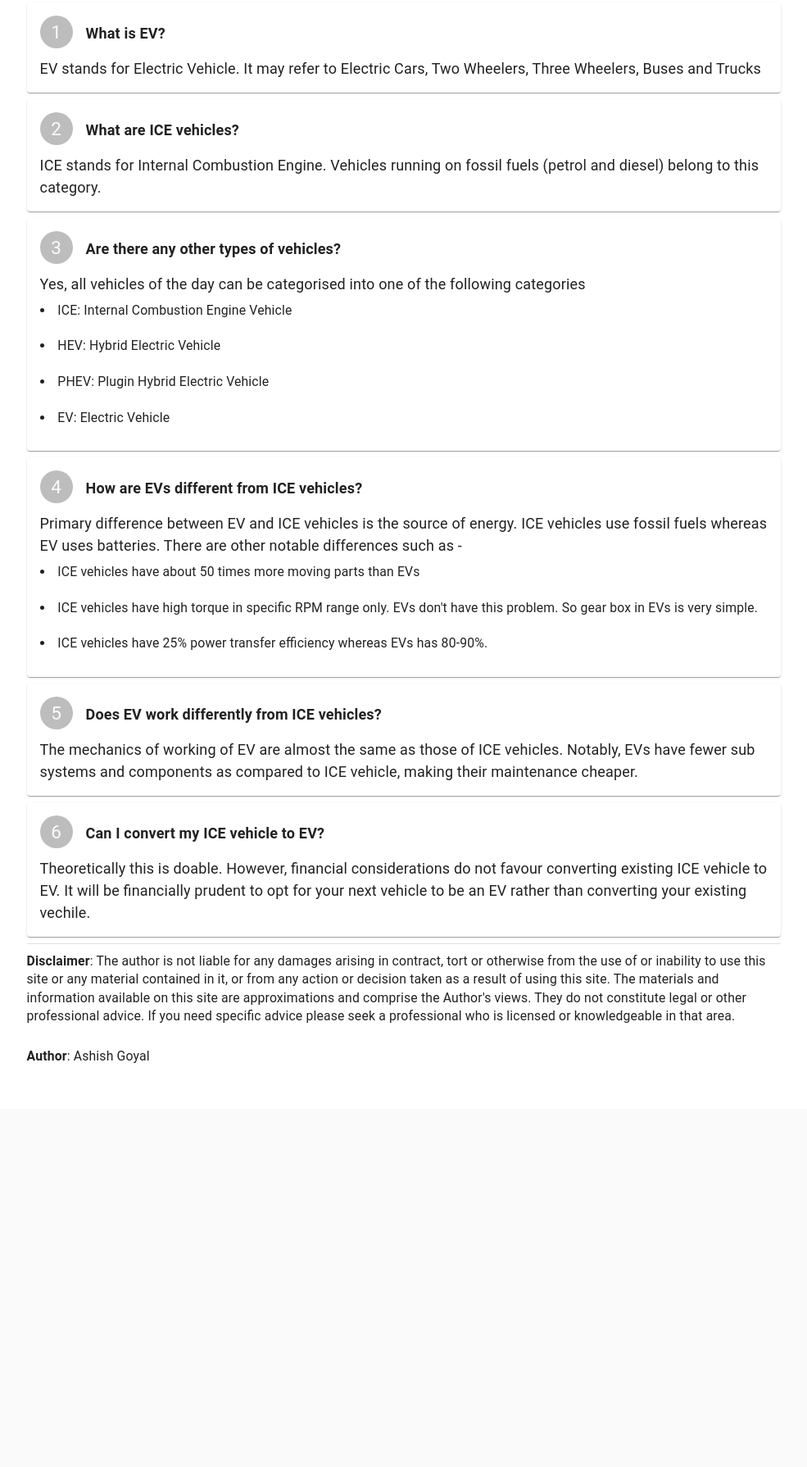
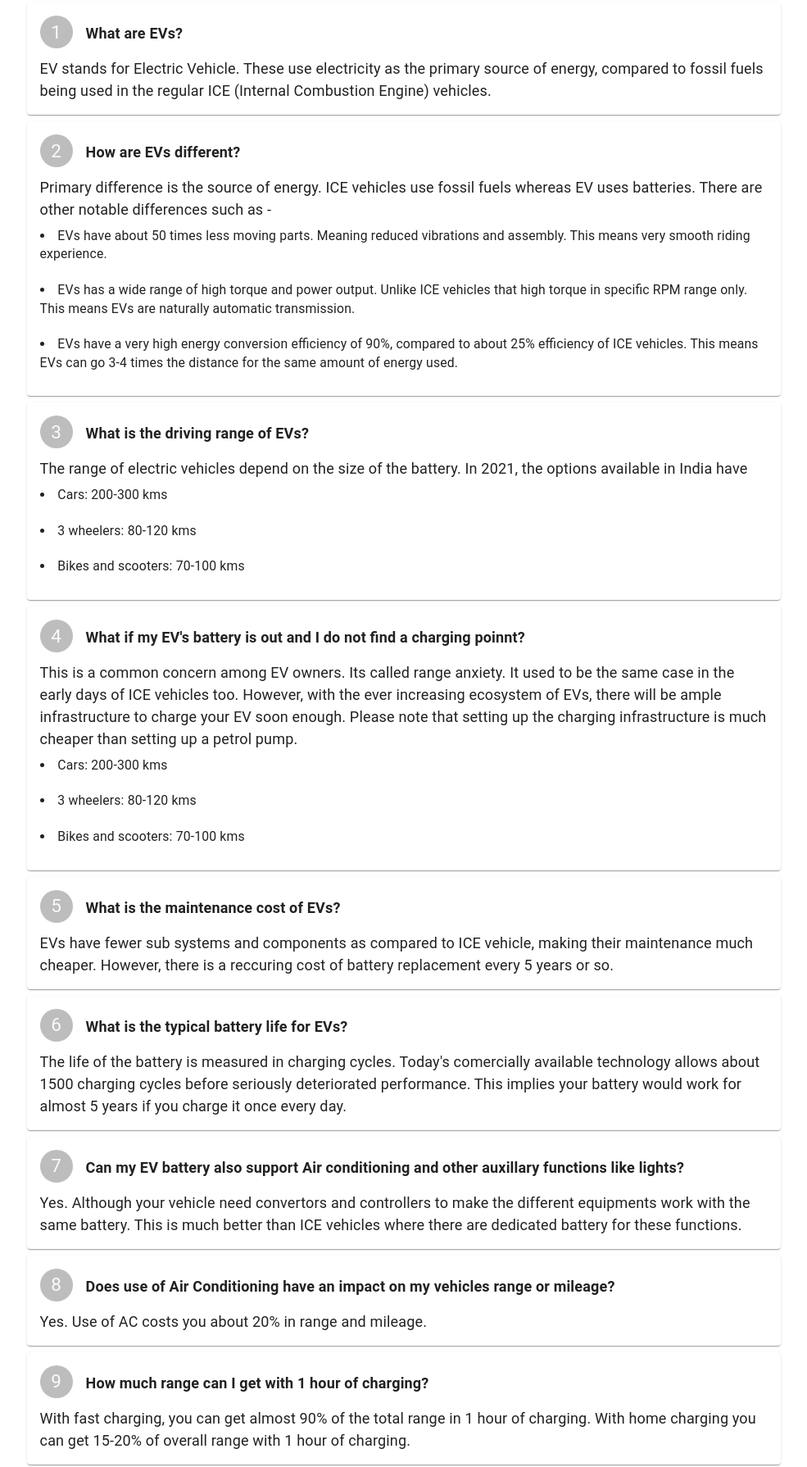
Before and after one commit to ashish19goyal/ev-mileage-calculator, a Gatsby site: page /about-ev in a window 1280 px wide. Shown: the part 213-2003 px from the top of the page at 82% size, without its empty margins (147-1132 px from the left). Before the commit the page ends 1566 px from the top, so only its background shows below. Built offline with nearby package versions, Linux system fonts and the light colour scheme; Gatsby itself is replaced by a stand-in of ours.

Commit message:
Added and updated questions

```diff
--- a/src/components/ev-calculator.js
+++ b/src/components/ev-calculator.js
@@ -117,7 +117,7 @@ const EVCalculator = ({ type }) => {
     let runningCostValue = ((mileage * electricityCharges) / 1000).toFixed(2);
     setRunningCost(runningCostValue);
 
-    let years = Math.min(5, modelInfo.battery.years);
+    let years = Math.min(8, modelInfo.battery.years);
 
     let maxDailyKms = Math.min(
       dailyRun,
@@ -259,12 +259,12 @@ const EVCalculator = ({ type }) => {
       </Paper>
       <Paper className={classes.paper}>
         <Grid>
-          <h4>your daily usage</h4>
+          <h4>Your daily usage</h4>
         </Grid>
         <EvInput
           label="Your daily usage"
           value={dailyRun}
-          description="Update based on your usage"
+          description="Update based on your usage. This will have an impact on your total cost of ownership"
           handleChange={handleDailyRunChange}
           endUnit="km/day"
         />
--- a/src/pages/about-ev.js
+++ b/src/pages/about-ev.js
@@ -8,45 +8,113 @@ import Divider from "@material-ui/core/Divider";
 
 const questions = [
   {
-    question: "What is EV?",
+    question: "What are EVs?",
     answer:
-      "EV stands for Electric Vehicle. It may refer to Electric Cars, Two Wheelers, Three Wheelers, Buses and Trucks",
+      "EV stands for Electric Vehicle. These use electricity as the primary source of energy, compared to fossil fuels being used in the regular ICE (Internal Combustion Engine) vehicles. ",
   },
   {
-    question: "What are ICE vehicles?",
+    question: "How are EVs different?",
     answer:
-      "ICE stands for Internal Combustion Engine. Vehicles running on fossil fuels (petrol and diesel) belong to this category.",
-  },
-  {
-    question: "Are there any other types of vehicles?",
-    answer:
-      "Yes, all vehicles of the day can be categorised into one of the following categories",
+      "Primary difference is the source of energy. ICE vehicles use fossil fuels whereas EV uses batteries. There are other notable differences such as -",
     list: [
-      "ICE: Internal Combustion Engine Vehicle",
-      "HEV: Hybrid Electric Vehicle",
-      "PHEV: Plugin Hybrid Electric Vehicle",
-      "EV: Electric Vehicle",
+      "EVs have about 50 times less moving parts. Meaning reduced vibrations and assembly. This means very smooth riding experience.",
+      "EVs has a wide range of high torque and power output. Unlike ICE vehicles that high torque in specific RPM range only. This means EVs are naturally automatic transmission.",
+      "EVs have a very high energy conversion efficiency of 90%, compared to about 25% efficiency of ICE vehicles. This means EVs can go 3-4 times the distance for the same amount of energy used.",
     ],
   },
   {
-    question: "How are EVs different from ICE vehicles?",
+    question: "What is the driving range of EVs?",
     answer:
-      "Primary difference between EV and ICE vehicles is the source of energy. ICE vehicles use fossil fuels whereas EV uses batteries. There are other notable differences such as -",
+      "The range of electric vehicles depend on the size of the battery. In 2021, the options available in India have ",
     list: [
-      "ICE vehicles have about 50 times more moving parts than EVs",
-      "ICE vehicles have high torque in specific RPM range only. EVs don't have this problem. So gear box in EVs is very simple.",
-      "ICE vehicles have 25% power transfer efficiency whereas EVs has 80-90%.",
+      "Cars: 200-300 kms",
+      "3 wheelers: 80-120 kms",
+      "Bikes and scooters: 70-100 kms",
     ],
   },
   {
-    question: "Does EV work differently from ICE vehicles?",
+    question:
+      "What if my EV's battery is out and I do not find a charging poinnt?",
     answer:
-      "The mechanics of working of EV are almost the same as those of ICE vehicles. Notably, EVs have fewer sub systems and components as compared to ICE vehicle, making their maintenance cheaper.",
+      "This is a common concern among EV owners. Its called range anxiety. It used to be the same case in the early days of ICE vehicles too. However, with the ever increasing ecosystem of EVs, there will be ample infrastructure to charge your EV soon enough. Please note that setting up the charging infrastructure is much cheaper than setting up a petrol pump.",
+    list: [
+      "Cars: 200-300 kms",
+      "3 wheelers: 80-120 kms",
+      "Bikes and scooters: 70-100 kms",
+    ],
+  },
+  {
+    question: "What is the maintenance cost of EVs?",
+    answer:
+      "EVs have fewer sub systems and components as compared to ICE vehicle, making their maintenance much cheaper. However, there is a reccuring cost of battery replacement every 5 years or so.",
+  },
+  {
+    question: "What is the typical battery life for EVs?",
+    answer:
+      "The life of the battery is measured in charging cycles. Today's comercially available technology allows about 1500 charging cycles before seriously deteriorated performance. This implies your battery would work for almost 5 years if you charge it once every day.",
+  },
+  {
+    question:
+      "Can my EV battery also support Air conditioning and other auxillary functions like lights?",
+    answer:
+      "Yes. Although your vehicle need convertors and controllers to make the different equipments work with the same battery. This is much better than ICE vehicles where there are dedicated battery for these functions.",
+  },
+  {
+    question:
+      "Does use of Air Conditioning have an impact on my vehicles range or mileage?",
+    answer: "Yes. Use of AC costs you about 20% in range and mileage.",
+  },
+  {
+    question: "How much range can I get with 1 hour of charging?",
+    answer:
+      "With fast charging, you can get almost 90% of the total range in 1 hour of charging. With home charging you can get 15-20% of overall range with 1 hour of charging.",
+  },
+  {
+    question: "Does driving speed has any effect on my driving range?",
+    answer:
+      "Yes. The amount of energy used is proportional to the square of driving speed. This means you would be using four times the energy if dirving at double the speed, thereby reducing your driving range by more than half.",
+  },
+  {
+    question: "What is the top speed that my EV can achieve?",
+    answer:
+      "Max speed depend upon the ratings of the motor used in the vehicles. Typically in India",
+    list: [
+      "Electric Cars have a top speed of 120-167 km/h",
+      "3 wheelers have a top speed of 50-55 km/h",
+      "Bikes and Scooters have a top speed of 60-80 km/h",
+    ],
+  },
+  {
+    question: "How good is the pickup for electric vehicles?",
+    answer:
+      "The pickup for electric vehicles is much better than ICE vehicles. Infact, you would feel a sudden throwback at the start of driving.",
+  },
+  {
+    question:
+      "EVs have chips and software. What if the chip burns out or software has a bug?",
+    answer:
+      "Automobile industry have very high quality standards, highest in the industry. EVs have redundancies built in to handle failures. Also, the sub systems are designed to operate independently in case of failures in adjoining components.",
+  },
+  {
+    question: "Is EV more expensive than their ICE counterparts?",
+    answer:
+      "Yes, however the difference in cost is reduced by govt provided subsidies.",
+  },
+  {
+    question:
+      "If I buy a EV, I have to pay a lot of money upfront for batteries. With ICE vehicles, I get to pay as I use. Are they any solutions available for this to bring down the costs of EVs?",
+    answer:
+      "Yes. A lot of industry leaders are working on innovative solutions to bring down the upfront cost of EVs. One of the proposed solutions is to use a low capacity primary battery and the ability to top up with a high power secondary battery on demand. This will bring down the cost for our average EV owners.",
+  },
+  {
+    question: "Are EVs suitable for hilly terrain?",
+    answer:
+      "Hilly terrains demand very good drive train ratings. It also consumes a lot of energy to go uphill. EVs in 2021 are not suitable to work in hilly terrains. They are more suitable for city commute.",
   },
   {
     question: "Can I convert my ICE vehicle to EV?",
     answer:
-      "Theoretically this is doable. However, financial considerations do not favour converting existing ICE vehicle to EV. It will be financially prudent to opt for your next vehicle to be an EV rather than converting your existing vechile.",
+      "Theoretically this is feasible. However, financial considerations do not favour converting existing ICE vehicle to EV. It will be financially prudent to opt for your next vehicle to be an EV rather than converting your existing vechile.",
   },
 ];
 
```
Also changed, not shown: src/pages/batteries.js (+16 -1 lines), src/pages/charging-points.js (+14 -4 lines), src/pages/environment.js (+4 -3 lines).
